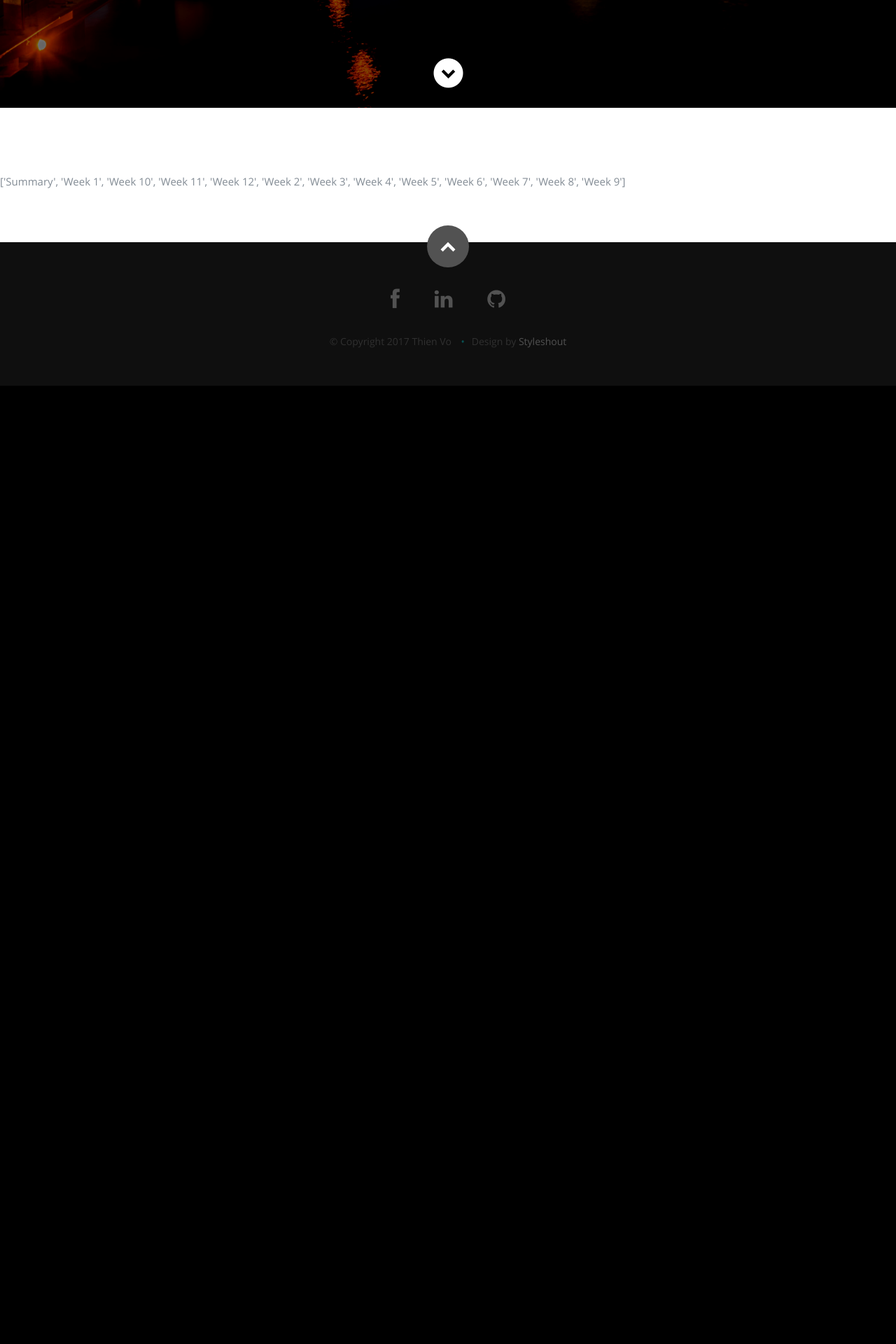
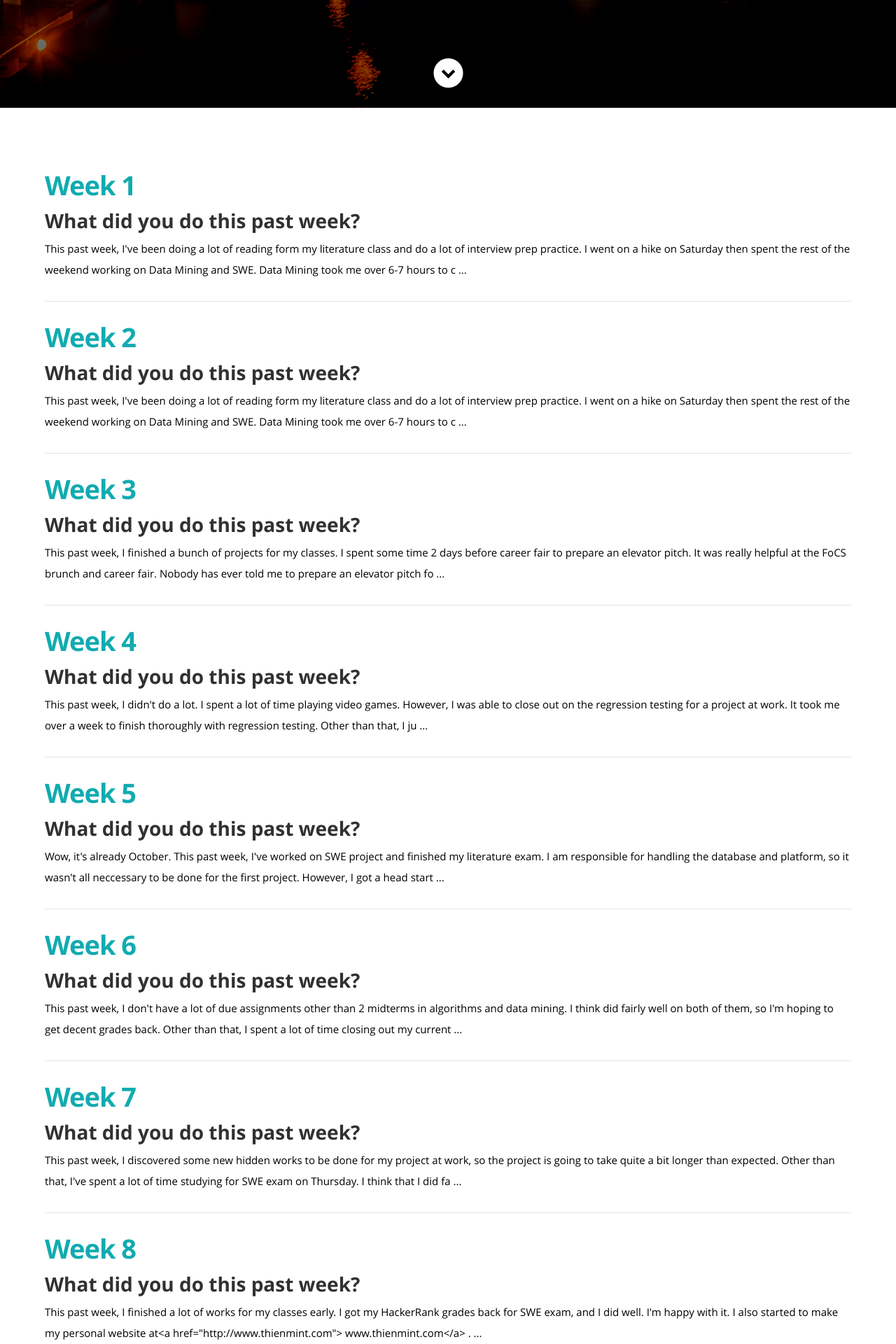
Before and after one commit to thien-vo/com-thienmint, a Flask app: page /blog/swe in a window 1280 px wide. Shown: the part 646-2566 px from the top of the page at 70% size. Before the commit the page ends 1197 px from the top, so only its background shows below. Run offline with Flask 2, Linux system fonts and the light colour scheme; parts of the project's set-up code (start-up, migrations or seed data) failed here and were passed over; some libraries are stand-ins or nearby versions.

Commit message:
finish temporarily swe page

```diff
--- a/app/blog_parser.py
+++ b/app/blog_parser.py
@@ -4,6 +4,7 @@ import re
 
 def parse_swe_blog(post):
     entry = post.getroot()
+    id = entry.find('id').text
     title = entry.find('title').text
     content = entry.find('content')
 
@@ -29,12 +30,22 @@ def parse_swe_blog(post):
         headers.append(header)
         texts.append(final_text)
 
-    return title, headers, texts
+    return dict(id=id, title=title, headers=headers, texts=texts)
 
 
 def parse_swe_element(elem):
     if elem.tag == 'link':
         return '<a href="{0}">{1}</a>'.format(elem.attrib['href'], elem.text)
+
+
+def make_preview(headers, texts):
+    if len(headers) <= 0 or len(texts) <= 0:
+        return "", ""
+
+    header = headers[0][:100]
+    text = texts[0][:250] + ' ...'
+
+    return dict(header=header, text=text)
 
 
 if __name__ == '__main__':
--- a/app/main.py
+++ b/app/main.py
@@ -7,11 +7,12 @@ from flask_mail import Mail, Message
 
 # Custom stuff
 from email_info import get_info
-from blog_parser import parse_swe_blog
+from blog_parser import parse_swe_blog, make_preview
 # Regex
 import xml.etree.ElementTree as ET
 import re
 import os
+from operator import itemgetter, attrgetter
 # [END imports]
 
 # [START create_app]
@@ -85,20 +86,28 @@ def swe():
     files = os.listdir(swe_entry_path)
 
     exclusion = ['template.xml']
+    # Remove all files from exclusions list from listing
     for exclude_file in exclusion:
         if exclude_file in files:
             files.remove(exclude_file)
 
-    title_list = []
+    entries_list = []
+    # Compile a list of all SWE blog's entries
     for file_name in files:
         if not file_name.endswith('.xml'):
             continue
 
         post = ET.parse(os.path.join(swe_entry_path, file_name))
-        banner_title, headers, texts = parse_swe_blog(post)
-        title_list.append(banner_title)
+        parse_items = parse_swe_blog(post)
 
-    return render_template('blog/swe.html', title_list=str(sorted(title_list)))
+        id = parse_items['id']
+        title = parse_items['title']
+        file_name = re.sub('\.xml', '', file_name)
+        preview = make_preview(parse_items['headers'], parse_items['texts'])
+
+        entries_list.append(dict(id=int(id), file_name=file_name, preview=preview, title=title))
+
+    return render_template('blog/swe.html', entries_list=sorted(entries_list, key=lambda entry: entry['id']))
 
 
 @app.route('/blog/swe/<name>')
@@ -112,12 +121,16 @@ def swe_entry(name=None):
         return page_not_found(IOError)
 
     post = ET.parse(f)
-    banner_title, headers, texts = parse_swe_blog(post)
+    parse_items = parse_swe_blog(post)
+    headers = parse_items['headers']
+    texts = parse_items['texts']
+    banner_title = parse_items['title']
+
     entry_infos = [{
         'header': h,
         'text': t} for (h, t) in zip(headers, texts)]
 
-    return render_template('blog/swe/entry/template.html',
+    return render_template('blog/swe/template.html',
                            head_title='SWE: {0} | Blog'.format(banner_title.split(":")[0]),
                            entry_infos=entry_infos,
                            banner_title="{0}".format(banner_title))
--- a/app/static/swe-entries/summary.xml
+++ b/app/static/swe-entries/summary.xml
@@ -1,5 +1,6 @@
 <?xml version="1.0"?>
 <entry>
+    <id>13</id>
     <title description="Fall 2017 CS 373">Summary</title>
     <content>
         <row>
--- a/app/static/swe-entries/w01.xml
+++ b/app/static/swe-entries/w01.xml
@@ -1,5 +1,6 @@
 <?xml version="1.0"?>
 <entry>
+    <id>1</id>
     <title description="08/28 - 09/03">Week 1</title>
     <content>
         <row>
--- a/app/static/swe-entries/w02.xml
+++ b/app/static/swe-entries/w02.xml
@@ -1,5 +1,6 @@
 <?xml version="1.0"?>
 <entry>
+    <id>2</id>
     <title description="09/04 - 09/10">Week 2</title>
     <content>
         <row>
--- a/app/static/swe-entries/w03.xml
+++ b/app/static/swe-entries/w03.xml
@@ -1,5 +1,6 @@
 <?xml version="1.0"?>
 <entry>
+    <id>3</id>
     <title description="09/11 - 09/17">Week 3</title>
     <content>
         <row>
--- a/app/static/swe-entries/w04.xml
+++ b/app/static/swe-entries/w04.xml
@@ -1,5 +1,6 @@
 <?xml version="1.0"?>
 <entry>
+    <id>4</id>
     <title description="09/18 - 09/24">Week 4</title>
     <content>
         <row>
--- a/app/static/swe-entries/w05.xml
+++ b/app/static/swe-entries/w05.xml
@@ -1,5 +1,6 @@
 <?xml version="1.0"?>
 <entry>
+    <id>5</id>
     <title description="09/25 - 10/01">Week 5</title>
     <content>
         <row>
--- a/app/static/swe-entries/w06.xml
+++ b/app/static/swe-entries/w06.xml
@@ -1,5 +1,6 @@
 <?xml version="1.0"?>
 <entry>
+    <id>6</id>
     <title description="10/02 - 10/08">Week 6</title>
     <content>
         <row>
--- a/app/static/swe-entries/w07.xml
+++ b/app/static/swe-entries/w07.xml
@@ -1,5 +1,6 @@
 <?xml version="1.0"?>
 <entry>
+    <id>7</id>
     <title description="10/09 - 10/15">Week 7</title>
     <content>
         <row>
--- a/app/static/swe-entries/w08.xml
+++ b/app/static/swe-entries/w08.xml
@@ -1,5 +1,6 @@
 <?xml version="1.0"?>
 <entry>
+    <id>8</id>
     <title description="10/16 - 10/22">Week 8</title>
     <content>
         <row>
--- a/app/static/swe-entries/w09.xml
+++ b/app/static/swe-entries/w09.xml
@@ -1,5 +1,6 @@
 <?xml version="1.0"?>
 <entry>
+    <id>9</id>
     <title description="10/23 - 10/29">Week 9</title>
     <content>
         <row>
--- a/app/static/swe-entries/w10.xml
+++ b/app/static/swe-entries/w10.xml
@@ -1,5 +1,6 @@
 <?xml version="1.0"?>
 <entry>
+    <id>10</id>
     <title description="10/30 - 11/05">Week 10</title>
     <content>
         <row>
--- a/app/static/swe-entries/w11.xml
+++ b/app/static/swe-entries/w11.xml
@@ -1,5 +1,6 @@
 <?xml version="1.0"?>
 <entry>
+    <id>11</id>
     <title description="11/06 - 11/12">Week 11</title>
     <content>
         <row>
--- a/app/static/swe-entries/w12.xml
+++ b/app/static/swe-entries/w12.xml
@@ -1,5 +1,6 @@
 <?xml version="1.0"?>
 <entry>
+    <id>12</id>
     <title description="11/13 - 11/19">Week 12</title>
     <content>
         <row>
--- a/app/templates/blog/swe.html
+++ b/app/templates/blog/swe.html
@@ -10,7 +10,18 @@
 
 <body>
     <section id="swe-listing">
-        {{ title_list }}
+        <div class="swe-post"}>
+            {% with entries_list= entries_list|default([], true) %}
+                {% for entry_item in entries_list %}
+                    {% with preview = entry_item['preview'] %}
+                        <h1><a href="/blog/swe/{{ entry_item['file_name'] }}">{{ entry_item['title'] }}</a></h1>
+                        <h2>{{ preview['header'] }}</h2>
+                        <p>{{ preview['text'] }}</p>
+                    {% endwith %}
+                    <hr>
+                {% endfor %}
+            {% endwith %}
+        </div>
     </section>
 </body>
 
--- a/app/templates/blog/swe/banner.html
+++ b/app/templates/blog/swe/banner.html
@@ -17,5 +17,5 @@
 </div>
 
 <p class="scrolldown">
-    <a class="smoothscroll" href="#about"><i class="icon-down-circle"></i></a>
+    <a class="smoothscroll" href="#swe-listing"><i class="icon-down-circle"></i></a>
 </p>
```
Also changed, not shown: app/templates/blog/swe/template.html (renamed from app/templates/blog/swe/entry/template.html).
